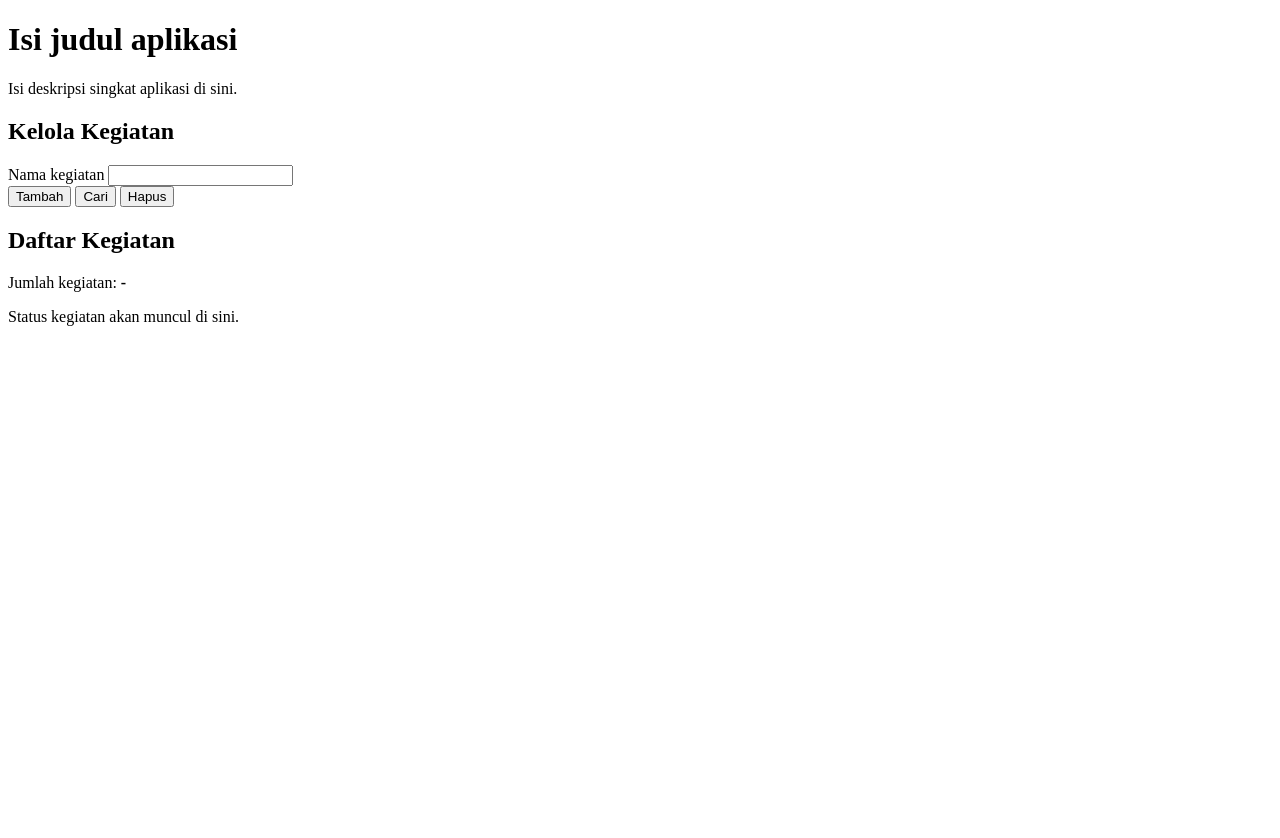
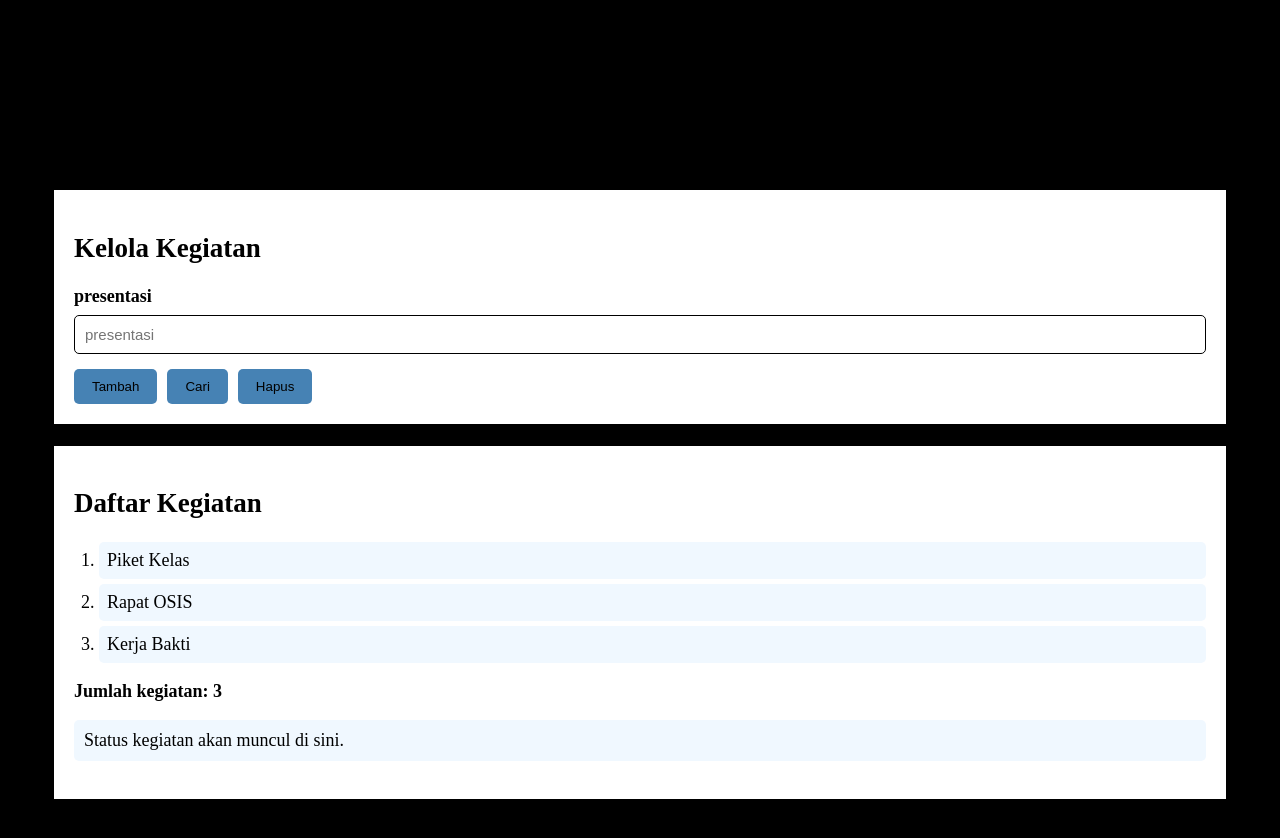
Before and after one commit to afgan29-rpl/ProyekAkhir_2026_4471, a plain HTML site: page index.html in a window 1280 px wide. Before the commit the page ends 800 px from the top, so only its background shows below. Drawn offline with Linux system fonts and the light colour scheme.

Commit message:
final menyelesaikan fitur

```diff
--- a/index.html
+++ b/index.html
@@ -8,15 +8,15 @@
        Lengkapi judul tab browser pada <title> di bawah.
        Kemudian lengkapi judul utama <h1> dan paragraf deskripsi <p>
        di bagian header halaman. -->
-  <title>Isi judul halaman</title>
+  <title>Pengelola Kegiatan Kelas</title>
 
   <link rel="stylesheet" href="style.css">
 </head>
 <body>
   <main class="container">
     <header class="kepala-halaman">
-      <h1>Isi judul aplikasi</h1>
-      <p>Isi deskripsi singkat aplikasi di sini.</p>
+      <h1>Pengelola Kegiatan Kelas</h1>
+      <p>Manajemen kegiatan kelas dengan teratur seperti, piket mbg,piket kelas,berbaris saat jam pertama masuk.</p>
     </header>
 
     <section class="panel" aria-label="Pengelolaan kegiatan">
@@ -27,14 +27,14 @@
            Acuan ID: inputKegiatan, btnTambah, btnCari, btnHapus.
            Gunakan type="button" pada ketiga tombol. -->
       <div class="form-baris">
-        <label for="">Nama kegiatan</label>
-        <input type="" id="" placeholder="">
+        <label for="inputKegiatan">presentasi</label>
+        <input type="text" id="inputKegiatan" placeholder="presentasi">
       </div>
 
       <div class="aksi">
-        <button type="button" id="">Tambah</button>
-        <button type="button" id="">Cari</button>
-        <button type="button" id="">Hapus</button>
+        <button type="button" id="btnTambah">Tambah</button>
+        <button type="button" id="btnCari">Cari</button>
+        <button type="button" id="btnHapus">Hapus</button>
       </div>
     </section>
 
@@ -44,10 +44,10 @@
       <!-- TODO HTML-03:
            Lengkapi ID untuk daftar, jumlah, dan pesan status.
            Acuan ID: daftarKegiatan, totalKegiatan, pesanStatus. -->
-      <ol id=""></ol>
+      <ol id="daftarKegiatan"></ol>
 
-      <p class="ringkasan">Jumlah kegiatan: <strong id="">-</strong></p>
-      <p id="" aria-live="polite">Status kegiatan akan muncul di sini.</p>
+      <p class="ringkasan">Jumlah kegiatan: <strong id="totalKegiatan">0</strong></p>
+      <p id="pesanStatus" aria-live="polite">Status kegiatan akan muncul di sini.</p>
     </section>
   </main>
 
--- a/script.js
+++ b/script.js
@@ -1,3 +1,4 @@
+
 /*
  * Proyek Akhir Semester Ganjil — Paket 1
  * XI RPL 2 | Pemrograman Web
@@ -26,10 +27,10 @@ function tampilkanKegiatan(daftar) {
   // TODO JS-01:
   // Perbaiki batas perulangan for berikut agar dimulai dari indeks pertama
   // dan memproses seluruh elemen berdasarkan panjang Array (length).
-  for (let i = 0; i < 0; i++) {
+  for (let i = 0; i < daftar.length; i++) {
     // TODO JS-02:
     // Ganti string kosong dengan elemen Array 'daftar' pada indeks i.
-    const namaKegiatan = "";
+    const namaKegiatan = daftar[i];
 
     // Disediakan guru: pembentukan dan penampilan elemen HTML.
     const item = document.createElement("li");
@@ -130,6 +131,21 @@ document.addEventListener("DOMContentLoaded", function () {
 
 // TODO JS-03, JS-04, JS-05 — Validasi dan penambahan kegiatan
 function tambahKegiatan(daftar, nama) {
+  const namaBersih = nama.trim();
+
+
+  if (namaBersih === "") {
+    return false;
+  }
+
+  if (daftar.includes(namaBersih)) {
+    return false;
+  }
+
+  daftar.push(namaBersih);
+
+  return true;
+}
   // TODO JS-03: Simpan nama yang sudah di-trim ke variabel namaBersih.
   // Jika namaBersih kosong, gunakan return false.
 
@@ -138,33 +154,35 @@ function tambahKegiatan(daftar, nama) {
 
   // TODO JS-05: Gunakan push() untuk menambahkan namaBersih.
   // Jika penambahan berhasil, gunakan return true.
-
-  return false; // SEMENTARA: ganti/hapus setelah TODO JS-03 s.d. JS-05 selesai
-}
-
 // TODO JS-06 — Pencarian kegiatan
 function cariKegiatan(daftar, nama) {
+  const namaBersih = nama.trim();
+
+  return daftar.indexOf(namaBersih);
+}
   // TODO JS-06: Hilangkan spasi awal/akhir menggunakan trim().
   // Cari posisi kegiatan dengan indexOf(), lalu kembalikan indeksnya.
   // Jika tidak ditemukan, indexOf() akan menghasilkan -1.
-
-  return -1; // SEMENTARA: ganti setelah TODO JS-06 selesai
-}
-
 // TODO JS-07 dan JS-08 — Penghapusan kegiatan
 function hapusKegiatan(daftar, nama) {
+  const indeks = cariKegiatan(daftar, nama);
+
+  if (indeks === -1) {
+    return false;
+  }
+
+  daftar.splice(indeks, 1);
+  return true;
+}
   // TODO JS-07: Panggil cariKegiatan(daftar, nama).
   // Simpan hasilnya dalam variabel indeks.
 
   // TODO JS-08: Jika indeks bernilai -1, gunakan return false.
   // Jika ditemukan, hapus satu elemen menggunakan splice().
   // Kembalikan true jika penghapusan berhasil.
-
-  return false; // SEMENTARA: ganti/hapus setelah TODO JS-07 s.d. JS-08 selesai
-}
-
 // TODO JS-09 — Menghitung jumlah kegiatan
 function hitungJumlahKegiatan(daftar) {
+  return daftar.length;
   // TODO JS-09: Gunakan length dan return untuk menghasilkan jumlah kegiatan.
 
   return 0; // SEMENTARA: ganti setelah TODO JS-09 selesai
--- a/style.css
+++ b/style.css
@@ -14,52 +14,98 @@
 /* TODO CSS-01: Atur jenis font, warna teks, warna latar belakang,
    margin, dan padding dasar halaman. */
 body {
+font-family: 'Times New Roman', Times, serif;
+font-size: 18px;
+background-color: black;
+color:black;
+margin: 25ox;
+padding: 25px;
 }
 
 /* TODO CSS-02: Atur lebar konten, posisi, padding, margin,
    border dan border-radius seperlunya. */
 .container {
+  width: 100%;
+  max-width: 800%;
+  margin: 0 auto;
+  padding: 20px;
 }
 
 .kepala-halaman {
+  text-align: center;
+  margin-bottom: 25px;
 }
 
 .panel {
+  background-color: white;
+  padding: 20px;
+  margin-bottom: 20px;
+  border: 1px solid black;
 }
 
 /* TODO CSS-03: Atur ukuran input, padding, jarak antar elemen,
    warna tombol, dan tampilan yang konsisten. */
-.form-baris {
+.form-baris { display: flex;
+  flex-direction: column;
+  gap: 8px;
+  margin-bottom: 15px;
 }
 
 .form-baris label {
+  font-weight: bold;
 }
 
 .form-baris input {
+  padding: 10px;
+  border:1px solid black;
+  border-radius: 5px;
+  font-size: 15px;
 }
 
 .aksi {
+  display: flex;
+  gap: 10px;
+  flex-wrap: wrap;
 }
 
 .aksi button {
+  padding: 10px 18px;
+  border: none;
+  border-radius: 5px;
+  background-color: steelblue;
 }
 
 /* TODO CSS-04: Rapikan daftar kegiatan, jumlah kegiatan, dan pesan
    status. Bedakan tampilan status berhasil dan gagal. */
 #daftarKegiatan {
+  padding-left: 25px;
 }
 
 #daftarKegiatan li {
+  padding: 8px;
+  margin-bottom: 5px;
+  background-color: aliceblue;
+  border-radius: 5px;
 }
 
 .ringkasan {
+  margin-top: 15px;
+  font-weight: bold;
 }
 
 #pesanStatus {
+  padding: 10px;
+  border-radius: 5px;
+  background-color: aliceblue;
 }
 
 #pesanStatus.berhasil {
+  color: green;
+  background-color: aliceblue;
 }
 
 #pesanStatus.gagal {
+  color: red;
+  background-color: white;
+
 }
```
Also changed, not shown: 1 other file.
